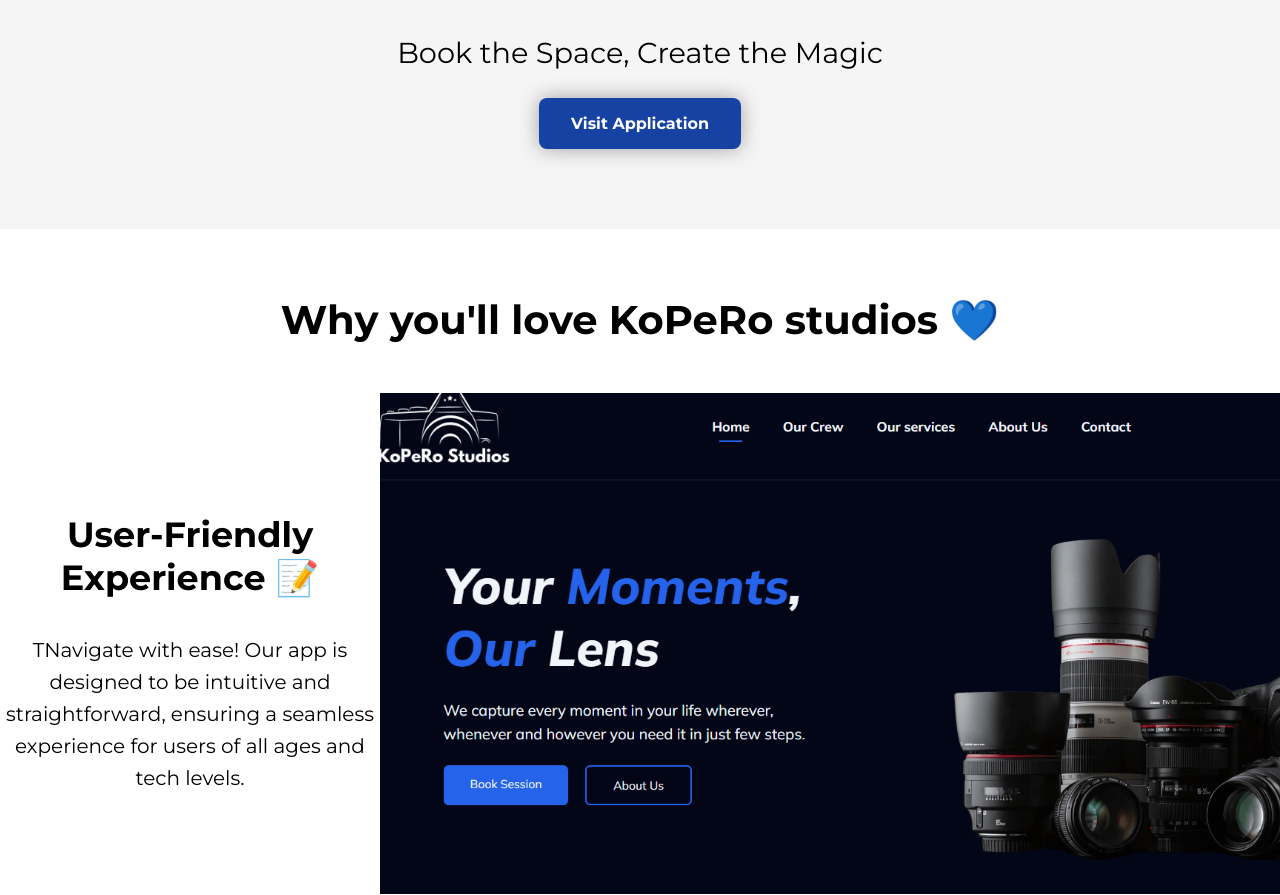
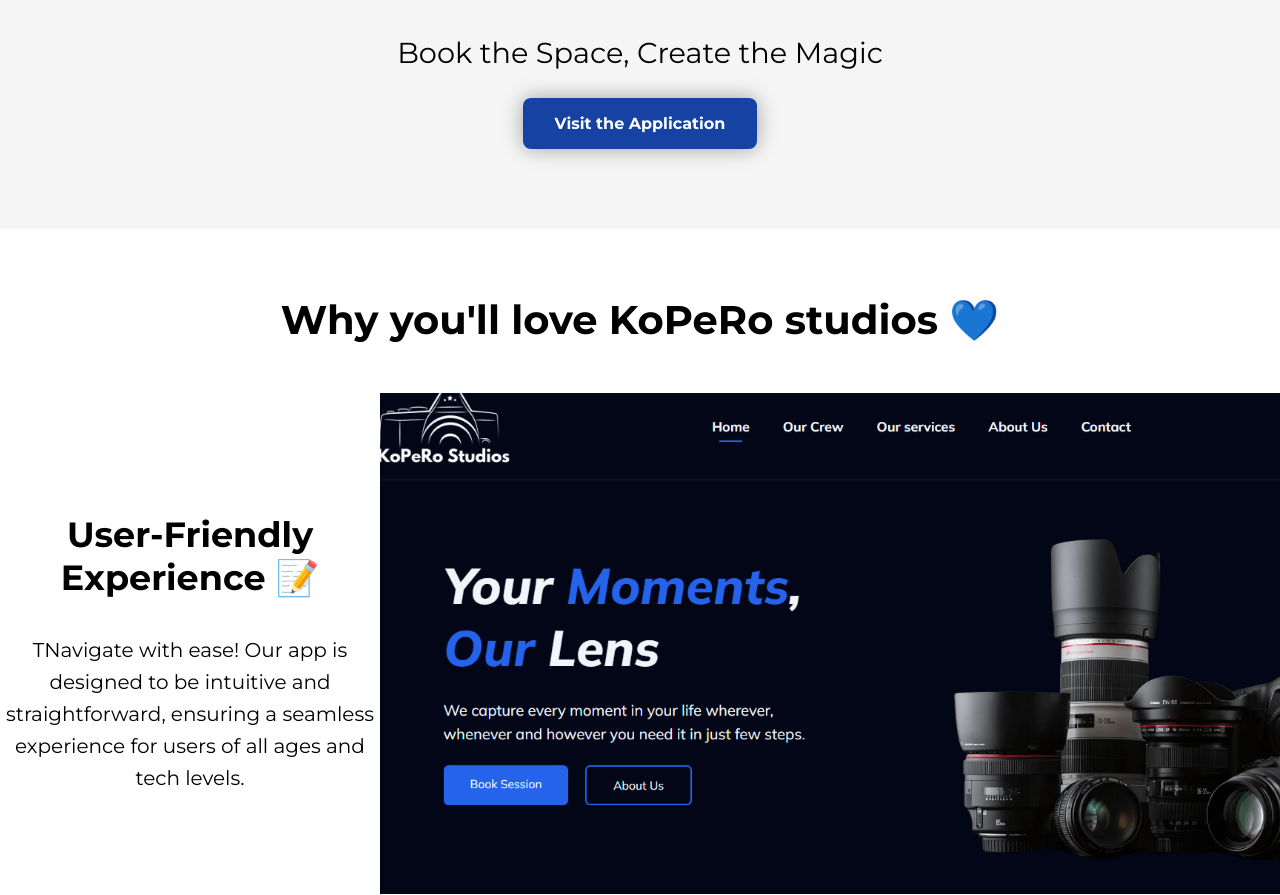
Before and after one commit to Iganza-roy/KoPeRo-studios-about, a plain HTML site: page index.html in a window 1280 px wide. Shown: the part 831-1726 px from the top of the page. Drawn offline with nearby package versions, Linux system fonts and the light colour scheme.

Commit message:
fix: update button text for clarity

```diff
--- a/index.html
+++ b/index.html
@@ -35,7 +35,7 @@
       </div>
       <h1>KoPeRo Studios</h1>
       <p class="tagline">Book the Space, Create the Magic</p>
-      <button onclick="navigateToApp()">Visit Application</button>
+      <button onclick="navigateToApp()">Visit the Application</button>
     </section>
 
     <section id="features" class="section">
```
